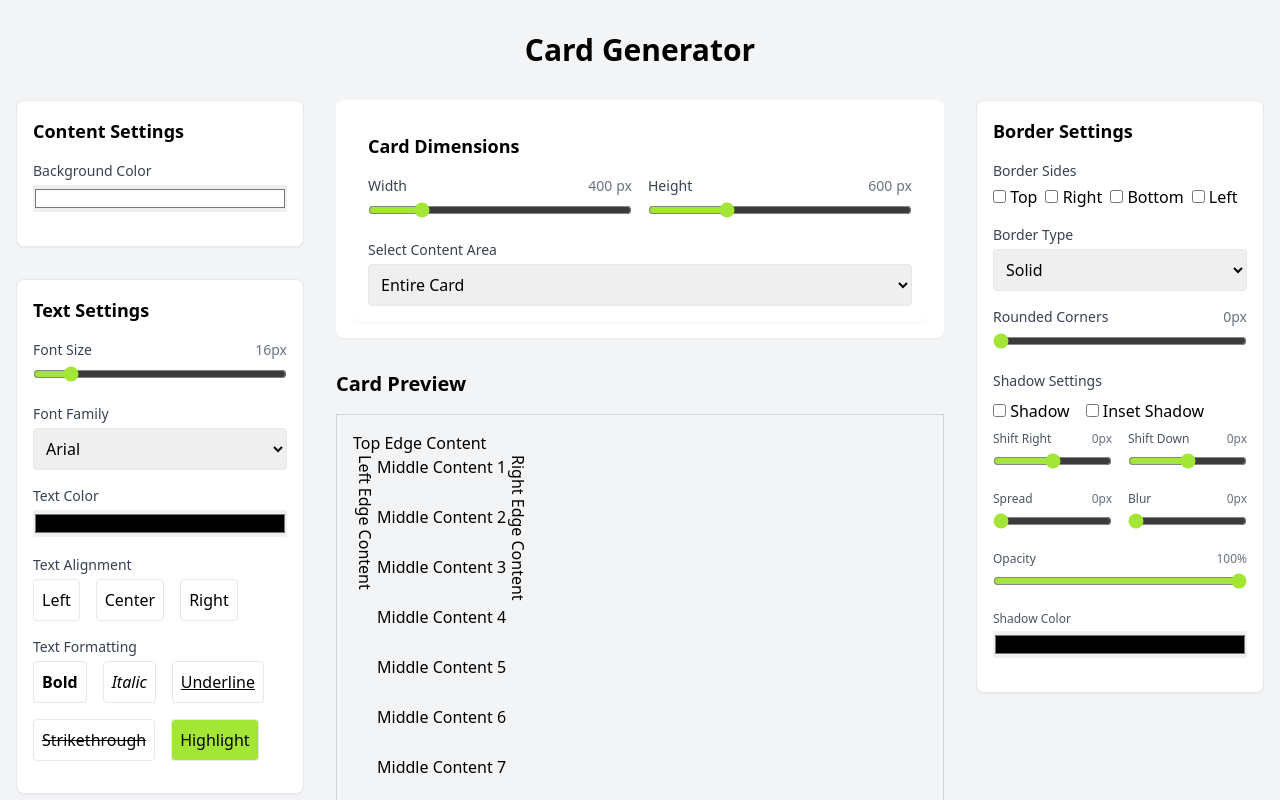
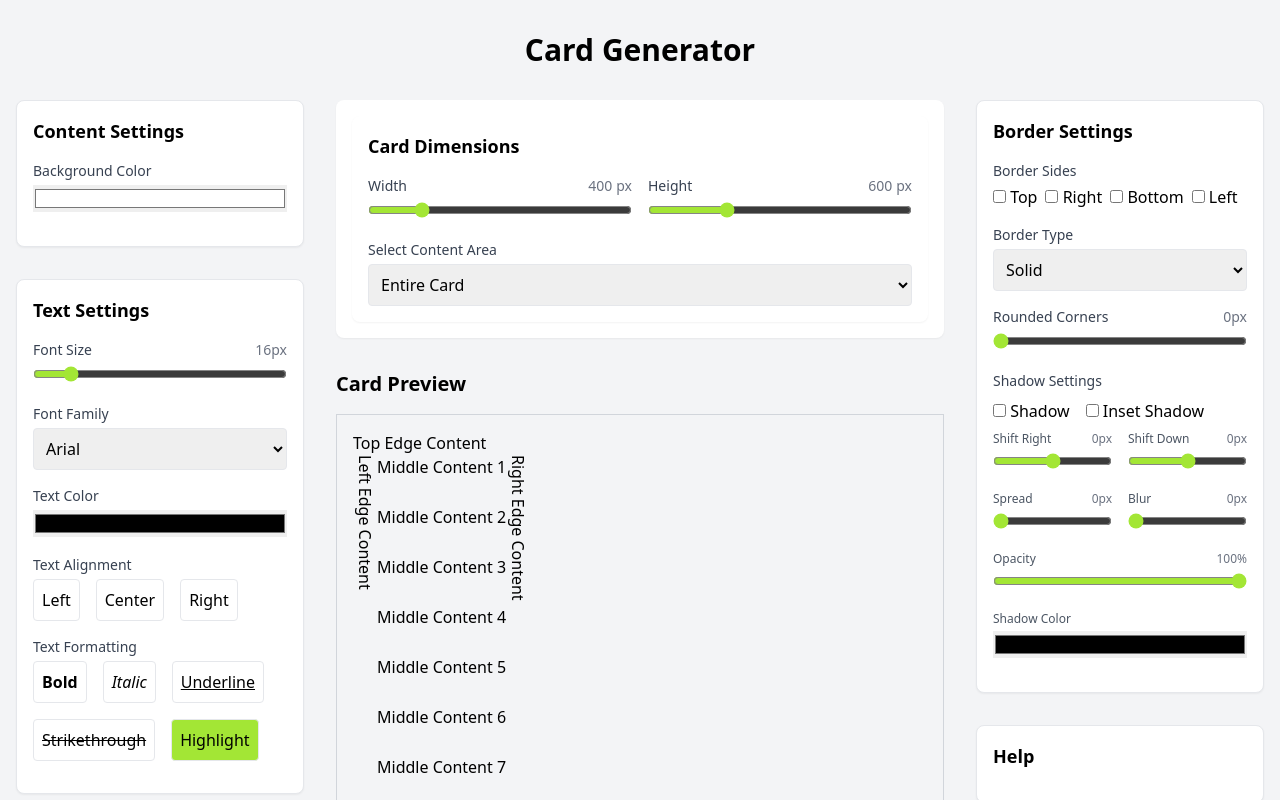
Before and after one commit to papierkorp/card_generator, a plain HTML site: page index.html in a window 1280 px wide. Shown: the top 800 px of the page. Drawn offline with nearby package versions, Linux system fonts and the light colour scheme.

Commit message:
feat: help

```diff
--- /dev/null
+++ b/help.html
@@ -0,0 +1,3 @@
+<div class="p-4 border rounded-lg shadow-sm bg-white">
+  <h3 class="text-lg font-semibold mb-4">Help</h3>
+</div>
--- a/index.html
+++ b/index.html
@@ -45,14 +45,19 @@
           </div>
           <div>
             <h2 class="text-xl font-semibold mb-4">HTML Output</h2>
-            <pre id="htmlOutput" class="bg-gray-100 p-4 rounded overflow-x-auto text-sm" style="max-height: 200px"></pre>
+            <pre
+              id="htmlOutput"
+              class="bg-gray-100 p-4 rounded overflow-x-auto text-sm"
+              style="max-height: 200px"
+            ></pre>
           </div>
           <div id="staticPreviewContainer"></div>
         </div>
 
-        <!-- Right Column (Border Settings) -->
+        <!-- Right Column (Border Settings and Help) -->
         <div class="space-y-8">
           <div id="borderSettings"></div>
+          <div id="helpSection"></div>
         </div>
       </div>
     </div>
@@ -74,6 +79,7 @@
       fetchComponent('content_settings.html', 'contentSettings');
       fetchComponent('text_settings.html', 'textSettings');
       fetchComponent('border_settings.html', 'borderSettings');
+      fetchComponent('help.html', 'helpSection');
     </script>
 
     <!-- JavaScript files -->
```
